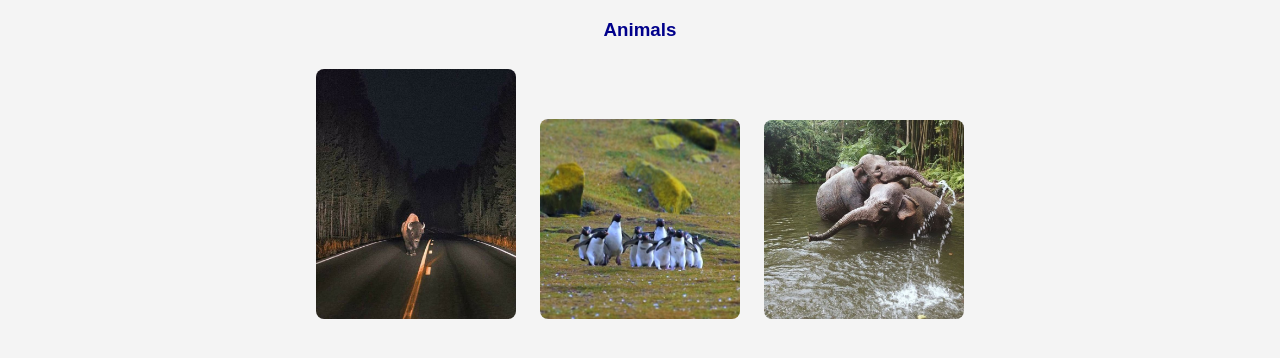
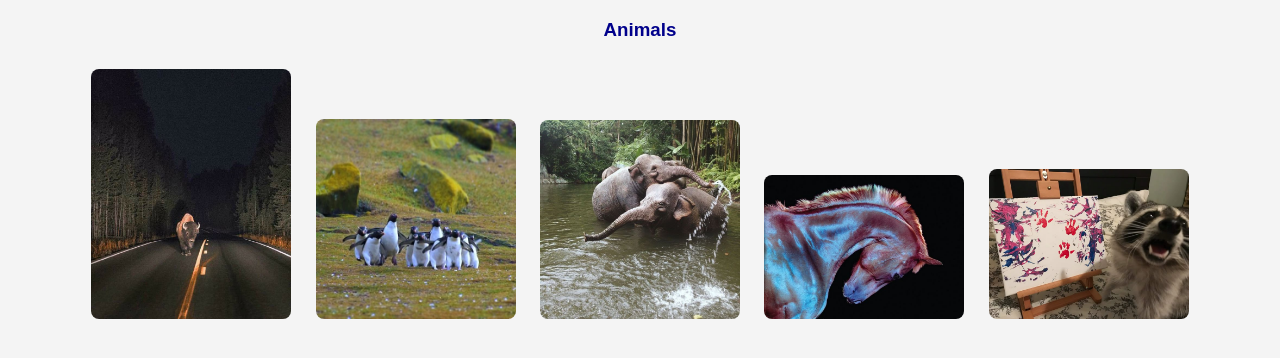
Before and after one commit to atayldrm/MYRR_AY, a plain HTML site: page index.html in a window 1280 px wide. Drawn offline with Linux system fonts and the light colour scheme.

Commit message:
update index.html for imgages2

```diff
--- a/index.html
+++ b/index.html
@@ -10,5 +10,7 @@
   <img src="images/buffalo.jpeg" alt="buffalo image">
   <img src="images/penguins.jpeg" alt="penguins image">
   <img src="images/elephants.jpeg" alt="elephants image">
+  <img src="images/download (9).jpeg" alt="elephants image">
+  <img src="images/download (6).jpeg" alt="elephants image">
 </body>
 </html>
```
